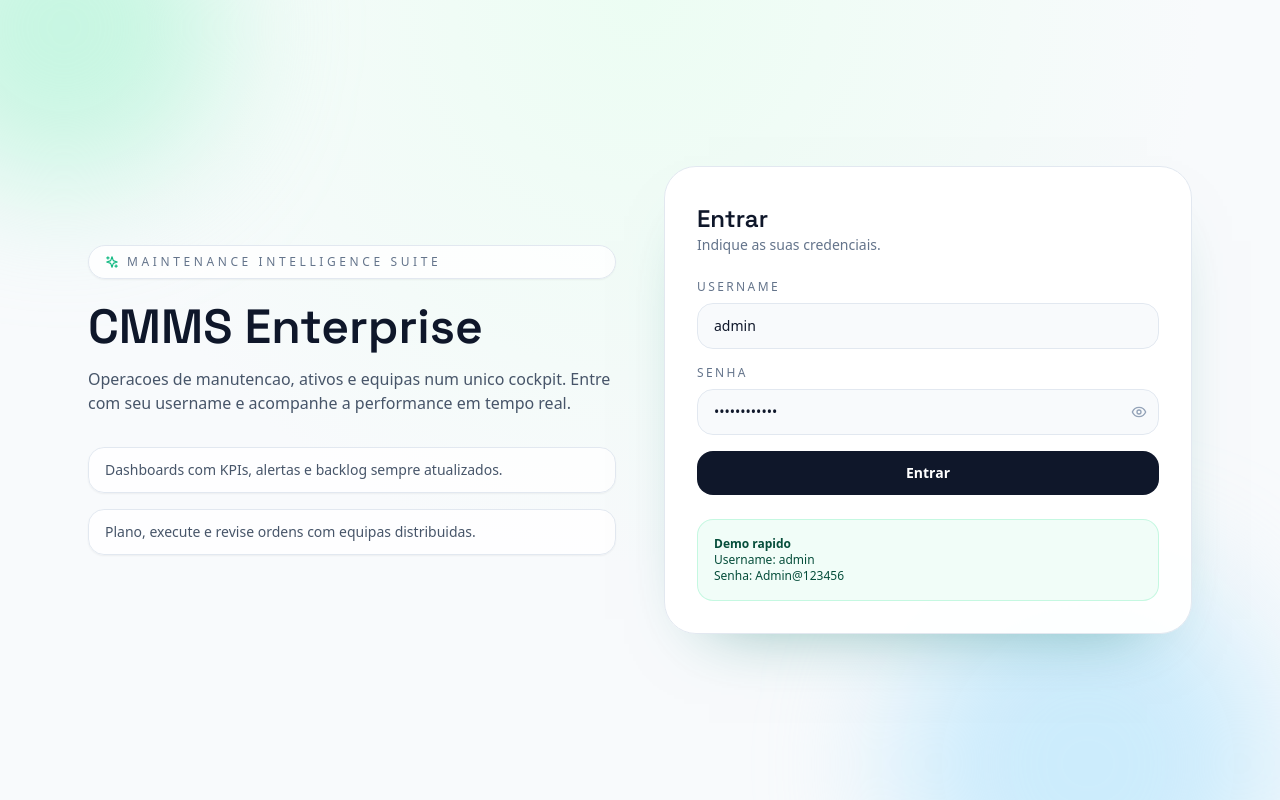
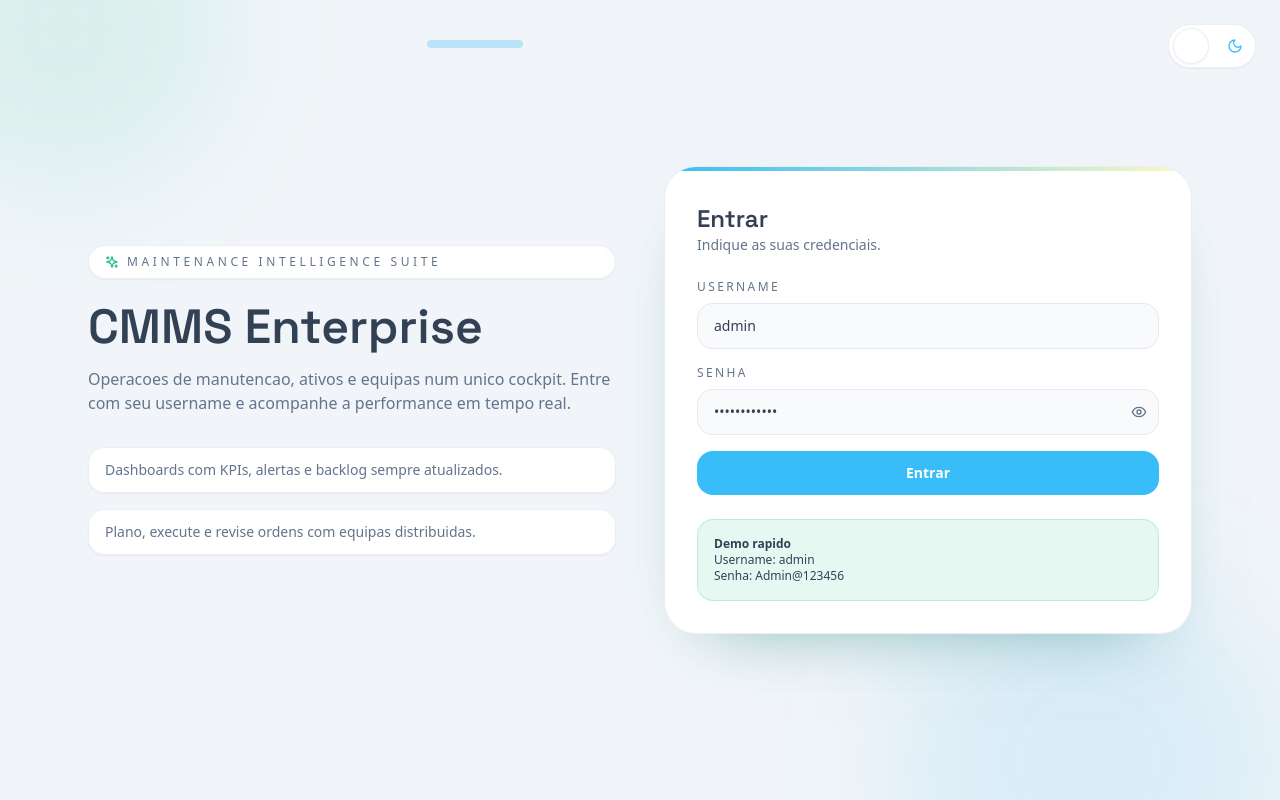
Before and after one commit to djduartesantos-hub/Manuten-o-, a React (Vite) app in the folder frontend/: page / in a window 1280 px wide. Built offline with nearby package versions, Linux system fonts and the light colour scheme.

Commit message:
Fix theme inconsistencies (reports/login/dashboard)

```diff
--- a/frontend/src/pages/DashboardPage.tsx
+++ b/frontend/src/pages/DashboardPage.tsx
@@ -689,7 +689,7 @@ export function DashboardPage() {
 
                 <div className="relative overflow-hidden rounded-[28px] border border-[color:var(--dash-border)] bg-[color:var(--dash-panel)] p-6 shadow-sm">
                 <div className="absolute -right-10 -top-10 h-24 w-24 rounded-full bg-emerald-400/20 blur-2xl" />
-                <h3 className="text-sm font-semibold">Top ativos</h3>
+                  <h3 className="text-sm font-semibold text-[color:var(--dash-ink)]">Top ativos</h3>
                 <p className="mt-2 text-xs text-[color:var(--dash-muted)]">
                   Equipamentos com mais ordens recentes.
                 </p>
--- a/frontend/src/pages/LoginPage.tsx
+++ b/frontend/src/pages/LoginPage.tsx
@@ -2,16 +2,19 @@ import React, { type CSSProperties } from 'react';
 import { useNavigate } from 'react-router-dom';
 import { useAuth } from '../hooks/useAuth';
 import { login as apiLogin } from '../services/api';
-import { AlertCircle, Eye, EyeOff, Sparkles } from 'lucide-react';
+import { AlertCircle, Eye, EyeOff, Moon, Sparkles, Sun } from 'lucide-react';
+import { useTheme } from '../context/ThemeContext';
 
 export function LoginPage() {
   const navigate = useNavigate();
   const { setAuth, isAuthenticated } = useAuth();
+  const { theme, setTheme } = useTheme();
   const [username, setUsername] = React.useState('admin');
   const [password, setPassword] = React.useState('Admin@123456');
   const [showPassword, setShowPassword] = React.useState(false);
   const [error, setError] = React.useState('');
   const [loading, setLoading] = React.useState(false);
+  const isDark = theme.name === 'dark';
   React.useEffect(() => {
     if (isAuthenticated) {
       navigate('/dashboard', { replace: true });
@@ -36,48 +39,72 @@ export function LoginPage() {
 
   return (
     <div
-      className="relative min-h-screen overflow-hidden bg-[radial-gradient(circle_at_top,_#ecfdf3,_#f8fafc_55%)] text-slate-900"
+      className="relative min-h-screen overflow-hidden theme-bg theme-text"
     >
-      <div className="absolute -top-32 -left-24 h-80 w-80 rounded-full bg-emerald-200/60 blur-3xl auth-float" />
-      <div className="absolute -bottom-40 right-0 h-96 w-96 rounded-full bg-sky-200/70 blur-3xl auth-float" />
-      <div className="absolute left-1/3 top-10 h-2 w-24 rounded-full bg-[color:var(--auth-accent)] opacity-30" />
+      <div className="absolute -top-32 -left-24 h-80 w-80 rounded-full bg-emerald-500/10 blur-3xl auth-float" />
+      <div className="absolute -bottom-40 right-0 h-96 w-96 rounded-full bg-sky-500/10 blur-3xl auth-float" />
+      <div className="absolute left-1/3 top-10 h-2 w-24 rounded-full bg-[color:var(--dash-accent)] opacity-30" />
+
+      <div className="absolute right-6 top-6 z-20">
+        <button
+          type="button"
+          onClick={() => setTheme(isDark ? 'light' : 'dark')}
+          role="switch"
+          aria-checked={isDark}
+          aria-label="Alternar tema"
+          className="relative h-11 w-[88px] rounded-full border theme-border theme-card shadow-sm"
+        >
+          <span className="absolute left-3 top-1/2 -translate-y-1/2 text-amber-500">
+            <Sun className="h-4 w-4" />
+          </span>
+          <span className="absolute right-3 top-1/2 -translate-y-1/2 text-sky-400">
+            <Moon className="h-4 w-4" />
+          </span>
+          <span
+            className={
+              "absolute top-1/2 -translate-y-1/2 h-9 w-9 rounded-full bg-[color:var(--dash-panel)] border theme-border shadow-sm transition-all " +
+              (isDark ? "left-[46px]" : "left-1")
+            }
+          />
+        </button>
+      </div>
 
       <div className="relative mx-auto flex min-h-screen max-w-6xl flex-col items-center gap-12 px-6 py-16 lg:flex-row lg:items-stretch">
         <div className="flex w-full flex-col justify-center lg:w-1/2">
-          <div className="inline-flex items-center gap-2 rounded-full border border-slate-200 bg-white/80 px-4 py-2 text-xs uppercase tracking-[0.3em] text-slate-500 shadow-sm">
+          <div className="inline-flex items-center gap-2 rounded-full border theme-border theme-card px-4 py-2 text-xs uppercase tracking-[0.3em] theme-text-muted shadow-sm">
             <Sparkles className="h-3.5 w-3.5 text-emerald-500" />
             Maintenance Intelligence Suite
           </div>
-          <h1 className="mt-6 font-display text-4xl font-semibold text-slate-900 lg:text-5xl">
+          <h1 className="mt-6 font-display text-4xl font-semibold theme-text lg:text-5xl">
             CMMS Enterprise
           </h1>
-          <p className="mt-4 text-base text-slate-600">
+          <p className="mt-4 text-base theme-text-muted">
             Operacoes de manutencao, ativos e equipas num unico cockpit. Entre com seu username e
             acompanhe a performance em tempo real.
           </p>
-          <div className="mt-8 grid gap-4 text-sm text-slate-600">
-            <div className="rounded-2xl border border-slate-200 bg-white/80 px-4 py-3 shadow-sm">
+          <div className="mt-8 grid gap-4 text-sm theme-text-muted">
+            <div className="rounded-2xl border theme-border theme-card px-4 py-3 shadow-sm">
               Dashboards com KPIs, alertas e backlog sempre atualizados.
             </div>
-            <div className="rounded-2xl border border-slate-200 bg-white/80 px-4 py-3 shadow-sm">
+            <div className="rounded-2xl border theme-border theme-card px-4 py-3 shadow-sm">
               Plano, execute e revise ordens com equipas distribuidas.
             </div>
           </div>
         </div>
 
         <div className="flex w-full items-center lg:w-1/2">
-          <div className="w-full overflow-hidden rounded-[32px] border border-slate-200 bg-white/95 shadow-[0_30px_70px_-45px_rgba(15,118,110,0.6)]">
-            <div className="h-1 w-full bg-[linear-gradient(90deg,var(--auth-accent),var(--auth-accent-2))]" />
+          <div className="w-full overflow-hidden rounded-[32px] border theme-border theme-card shadow-[0_30px_70px_-45px_rgba(15,118,110,0.6)]">
+            <div className="h-1 w-full bg-[linear-gradient(90deg,var(--dash-accent),var(--dash-accent-2))]" />
             <div className="p-8">
               <div className="mb-6">
-                <h2 className="font-display text-2xl font-semibold text-slate-900">Entrar</h2>
-                <p className="text-sm text-slate-500">Indique as suas credenciais.</p>
+                <h2 className="font-display text-2xl font-semibold theme-text">Entrar</h2>
+                <p className="text-sm theme-text-muted">Indique as suas credenciais.</p>
               </div>
 
             {error && (
-              <div className="mb-6 flex items-start gap-3 rounded-2xl border border-red-200 bg-red-50 p-4">
-                <AlertCircle className="w-5 h-5 text-red-600 flex-shrink-0" />
-                <p className="text-sm text-red-800">{error}</p>
+              <div className="mb-6 flex items-start gap-3 rounded-2xl border border-rose-500/20 bg-rose-500/10 p-4">
+                <AlertCircle className="w-5 h-5 text-rose-500 flex-shrink-0" />
+                <p className="text-sm theme-text">{error}</p>
               </div>
             )}
 
@@ -85,7 +112,7 @@ export function LoginPage() {
               <div>
                 <label
                   htmlFor="username"
-                  className="block text-xs font-medium uppercase tracking-[0.2em] text-slate-500"
+                  className="block text-xs font-medium uppercase tracking-[0.2em] theme-text-muted"
                 >
                   Username
                 </label>
@@ -94,7 +121,7 @@ export function LoginPage() {
                   type="text"
                   value={username}
                   onChange={(e) => setUsername(e.target.value)}
-                  className="mt-2 w-full rounded-2xl border border-slate-200 bg-[color:var(--auth-surface,#f8fafc)] px-4 py-3 text-sm text-slate-900 focus:border-emerald-400 focus:outline-none"
+                  className="mt-2 w-full rounded-2xl border theme-border bg-[color:var(--dash-panel-2)] px-4 py-3 text-sm text-[color:var(--dash-ink)] focus:border-emerald-400 focus:outline-none"
                   required
                 />
               </div>
@@ -102,7 +129,7 @@ export function LoginPage() {
               <div>
                 <label
                   htmlFor="password"
-                  className="block text-xs font-medium uppercase tracking-[0.2em] text-slate-500"
+                  className="block text-xs font-medium uppercase tracking-[0.2em] theme-text-muted"
                 >
                   Senha
                 </label>
@@ -112,13 +139,13 @@ export function LoginPage() {
                     type={showPassword ? 'text' : 'password'}
                     value={password}
                     onChange={(e) => setPassword(e.target.value)}
-                    className="w-full rounded-2xl border border-slate-200 bg-[color:var(--auth-surface,#f8fafc)] px-4 py-3 pr-12 text-sm text-slate-900 focus:border-emerald-400 focus:outline-none"
+                    className="w-full rounded-2xl border theme-border bg-[color:var(--dash-panel-2)] px-4 py-3 pr-12 text-sm text-[color:var(--dash-ink)] focus:border-emerald-400 focus:outline-none"
                     required
                   />
                   <button
                     type="button"
                     onClick={() => setShowPassword(!showPassword)}
-                    className="absolute right-3 top-1/2 -translate-y-1/2 text-slate-400 transition hover:text-slate-600"
+                    className="absolute right-3 top-1/2 -translate-y-1/2 theme-text-muted transition hover:theme-text"
                   >
                     {showPassword ? <EyeOff className="w-4 h-4" /> : <Eye className="w-4 h-4" />}
                   </button>
@@ -128,13 +155,13 @@ export function LoginPage() {
               <button
                 type="submit"
                 disabled={loading}
-                className="mt-2 w-full rounded-2xl bg-slate-900 px-4 py-3 text-sm font-semibold text-white transition hover:bg-slate-800 disabled:bg-slate-400"
+                className="mt-2 w-full rounded-2xl bg-[color:var(--dash-accent)] px-4 py-3 text-sm font-semibold text-white transition-opacity hover:opacity-90 disabled:opacity-60"
               >
                 {loading ? 'Entrando...' : 'Entrar'}
               </button>
             </form>
 
-            <div className="mt-6 rounded-2xl border border-emerald-200/60 bg-emerald-50/70 p-4 text-xs text-emerald-900">
+            <div className="mt-6 rounded-2xl border border-emerald-500/20 bg-emerald-500/10 p-4 text-xs theme-text">
               <p className="font-semibold">Demo rapido</p>
               <p>Username: admin</p>
               <p>Senha: Admin@123456</p>
```
Also changed, not shown: frontend/src/pages/AssetsPage.tsx (+4 -4 lines), frontend/src/pages/MaintenancePlansPage.tsx (+4 -4 lines), frontend/src/pages/ReportsPage.tsx (+40 -34 lines).
